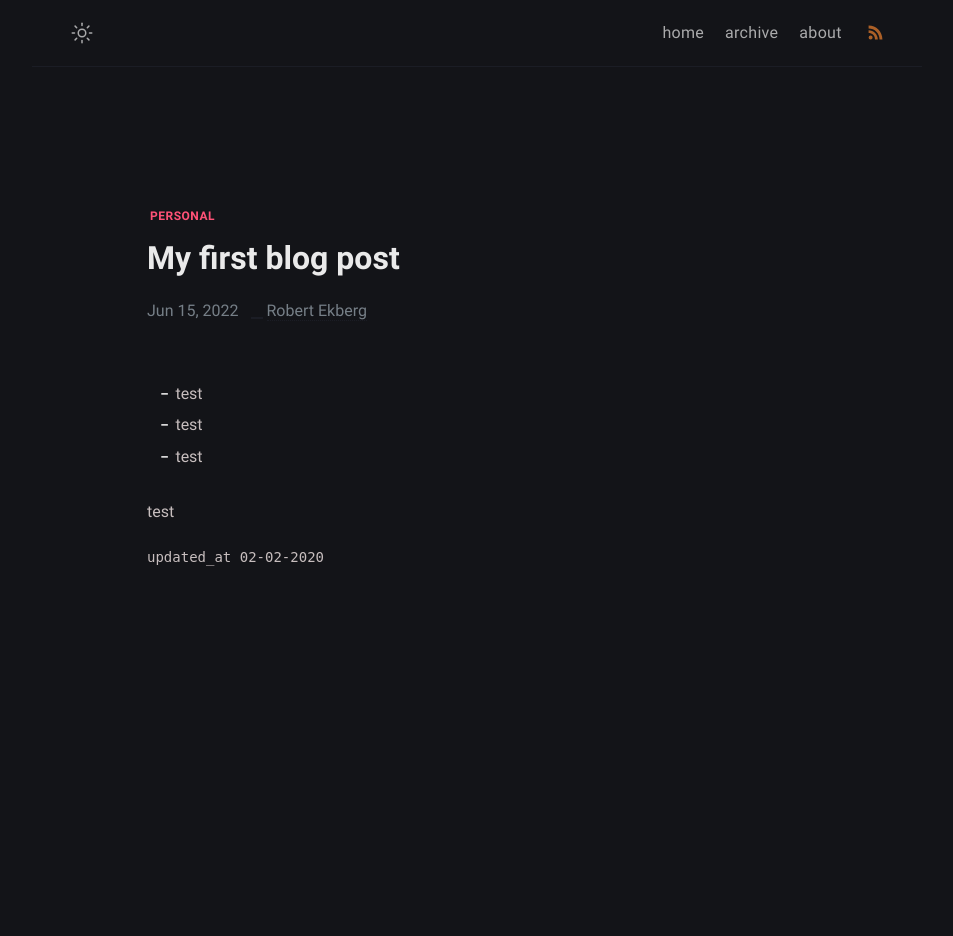
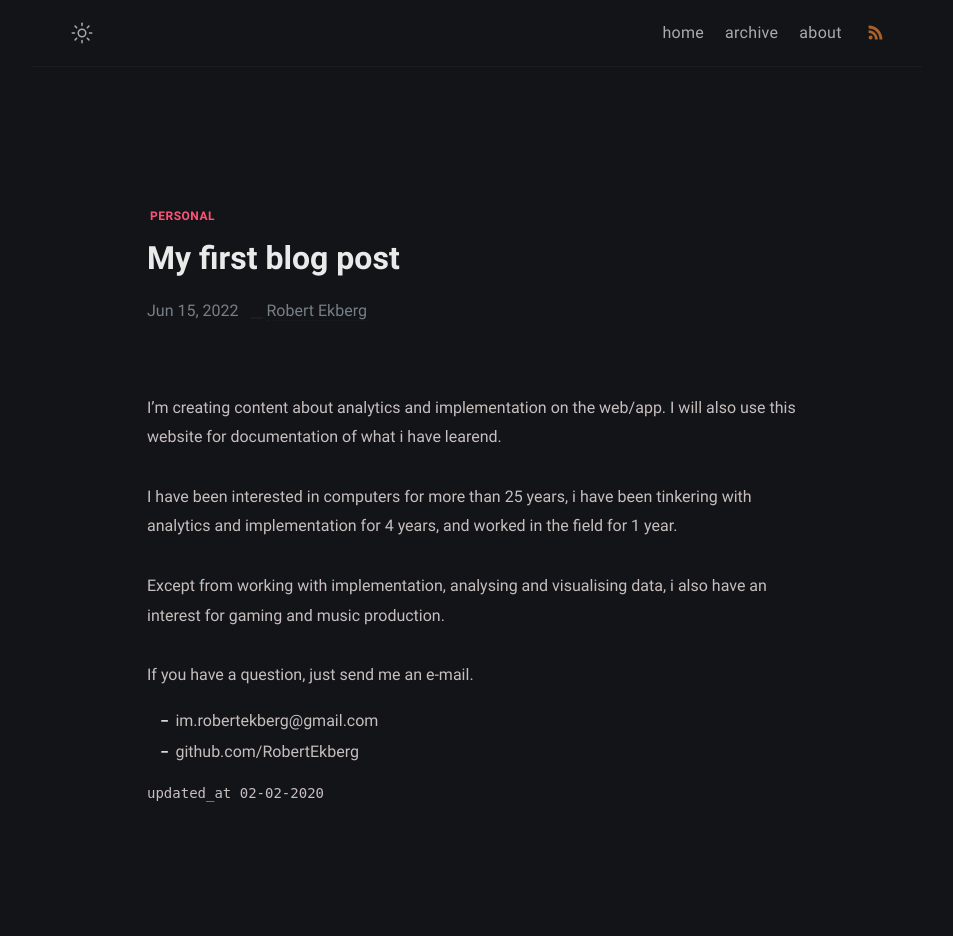
Before and after one commit to RobertEkberg/robertekberg.github.io, a Jekyll site: the page built from _posts/my-first-blog-post/2020-01-25-my-first-blog-post.md, in a window 1280 px wide. Shown: the whole page, without its empty margins (163-1116 px from the left). Built offline with Jekyll 4.4.1, drawn with Linux system fonts in a browser that asks for light colours; some web fonts are replaced; before the commit the page ends 900 px from its top, so only the background shows below that.

Commit message:
my first blogpost

```diff
--- a/_config.yml
+++ b/_config.yml
@@ -1,8 +1,7 @@
 # Site settings
 title: Robert Ekberg # site title
 description: >- # site description
-  I'm writing about web analytics and journaling
-  things that i learned.
+  I'm creating content about analytics and implementation on the web.
 lang: en-US # default lang
 timezone: # set your timezone
 image: assets/img/ogp.png # This image used for Open Graph more info https://ogp.me/
@@ -13,8 +12,7 @@ mode: dark # default theme "dark" | "light"
 author:
   name: Robert Ekberg # author name
   bio: >- # tell to the world
-    I'm writing about web analytics and journaling
-    things that i learned.
+    I'm creating content about analytics and implementations on the web.
   username: Robert # general username
   github: RobertEkberg # github username
   twitter: twitter_username # twitter username
--- a/_posts/my-first-blog-post/2020-01-25-my-first-blog-post.md
+++ b/_posts/my-first-blog-post/2020-01-25-my-first-blog-post.md
@@ -3,11 +3,16 @@ title: My first blog post
 date: 2022-06-15 11:58:47 +07:00
 modified: 2020-02-02 16:49:47 +07:00
 tags: [personal]
-description: optmize this for seo
+description: Here you can read more about me both professionally and personally.
 ---
 
-* test
-* test
-* test
+I'm creating content about analytics and implementation on the web/app. I will also use this website for documentation of what i have learend.
 
-test
+I have been interested in computers for more than 25 years, i have been tinkering with analytics and implementation for 4 years, and worked in the field for 1 year.
+
+Except from working with implementation, analysing and visualising data, i also have an interest for gaming and music production.
+
+If you have a question, just send me an e-mail.
+
+- {{ site.author.email }}
+- github.com/{{ site.author.github }}
--- a/archive.html
+++ b/archive.html
@@ -10,7 +10,7 @@ comments: false
   <label for="search-input" aria-hidden="true">
     <svg xmlns="http://www.w3.org/2000/svg" width="20" height="20" viewBox="0 0 24 24" fill="none" stroke="rgba(128,128,128,0.8)" stroke-width="2" stroke-linecap="round" stroke-linejoin="round" class="feather feather-search"><circle cx="11" cy="11" r="8"></circle><line x1="21" y1="21" x2="16.65" y2="16.65"></line></svg>
   </label>
-  <input type="search" id="search-input" placeholder="Find some articles here" aria-label="Search">
+  <input type="search" id="search-input" placeholder="search for articles here" aria-label="Search">
 </div>
 
 <ul id="search-results"></ul>
```
Also changed, not shown: about.md (+4 -2 lines).
